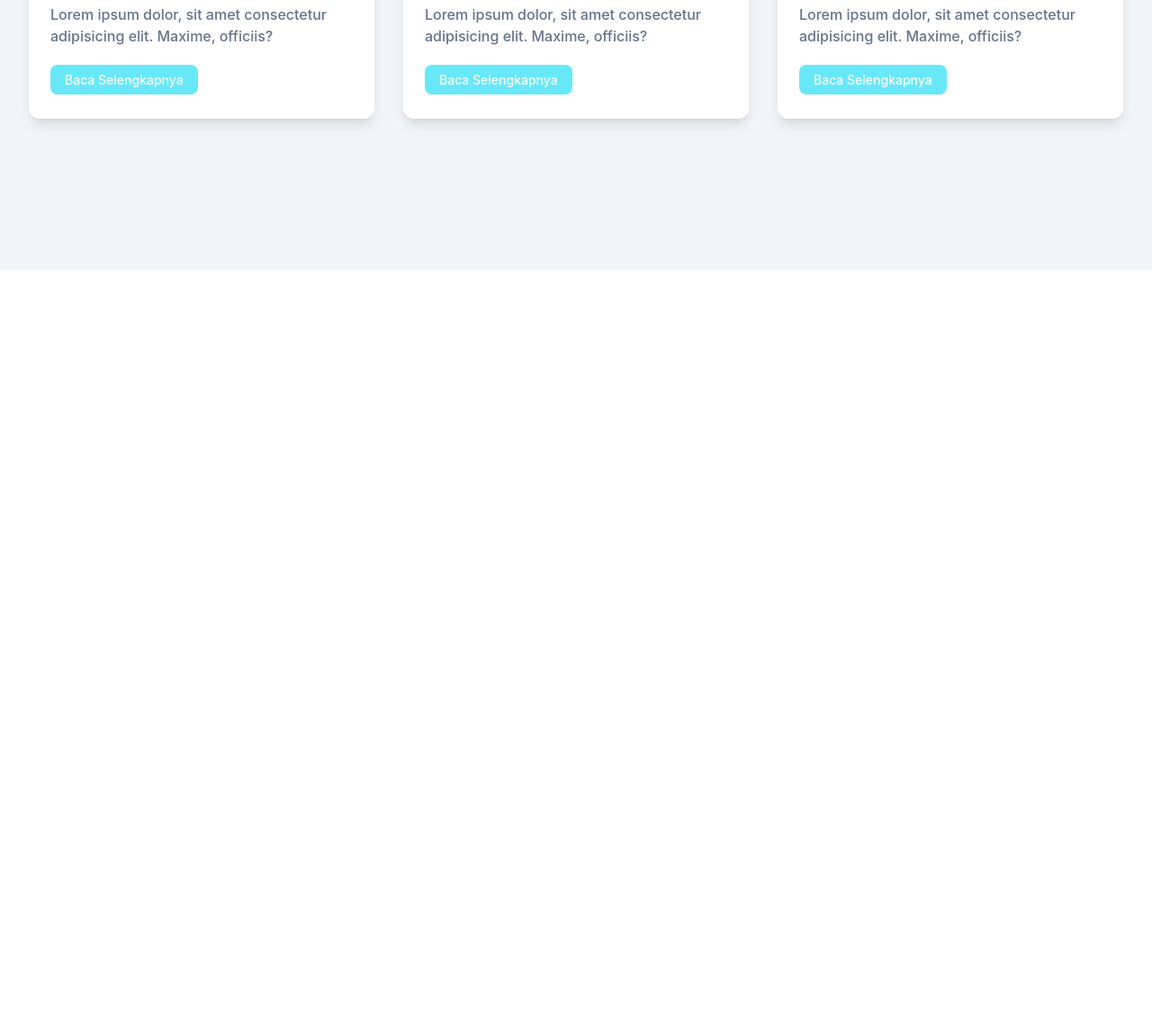
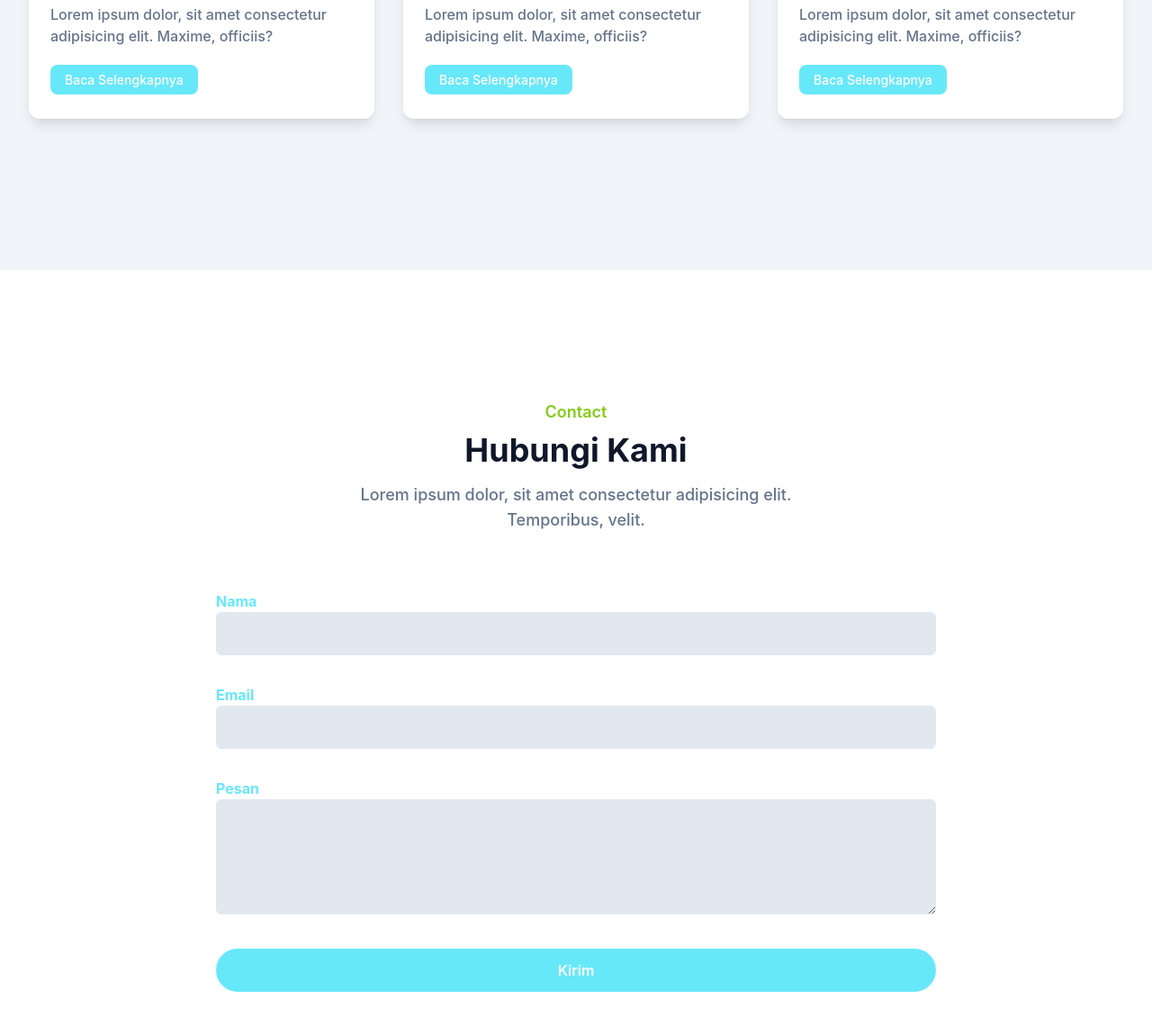
Before and after one commit to silmidina/portofolio-tailwind, a website: page index.html in a window 1280 px wide. Shown: the part 3872-5012 px from the top of the page at 90% size. Before the commit the page ends 4172 px from the top, so only its background shows below. Drawn offline with Linux system fonts and the light colour scheme.

Commit message:
contact section

```diff
--- a/index.html
+++ b/index.html
@@ -249,6 +249,41 @@
 </section>
 <!-- Blog Section End -->
 
+<!-- Contact Section Start -->
+ <section id="contact" class="pt-36 pb-32">
+  <div class="container">
+    <div class="w-full px-4">
+      <div class="max-w-xl mx-auto text-center mb-16">
+        <h4 class="font-semibold text-lg text-lime mb-2">Contact</h4>
+        <h2 class="font-bold text-dark text-3xl mb-4 sm:text-4xl lg:text-4xl">Hubungi Kami</h2>
+        <p class="font-medium text-secondary md:text-lg">Lorem ipsum dolor, sit amet consectetur adipisicing elit. Temporibus, velit.</p>
+      </div>
+    </div>
+
+    <form>
+    <div class="w-full lg:w-2/3 lg:mx-auto">
+    <div class="w-full px-4 mb-8">
+      <label for="name" class="text-base font-bold text-primary">Nama</label>
+      <input type="text" id="name" class="w-full bg-slate-200 text-dark p-3 rounded-md focus:outline-none focus:ring-primary focus:ring-1 focus:border-primary">
+    </div>
+    <div class="w-full px-4 mb-8">
+      <label for="email" class="text-base font-bold text-primary">Email</label>
+      <input type="email" id="email" class="w-full bg-slate-200 text-dark p-3 rounded-md focus:outline-none focus:ring-primary focus:ring-1 focus:border-primary">
+    </div>
+    <div class="w-full px-4 mb-8">
+      <label for="message" class="text-base font-bold text-primary">Pesan</label>
+      <textarea type="message" id="message" class="w-full bg-slate-200 text-dark p-3 rounded-md focus:outline-none focus:ring-primary focus:ring-1 focus:border-primary h-32">
+      </textarea>
+    </div>
+    <div class="w-full px-4">
+      <button class="text-base font-semibold text-white bg-primary py-3 px-8 rounded-full w-full hover:opacity-80 hover:shadow-lg transition duration-500">Kirim</button>
+    </div>
+  </div>
+  </form>
+  </div>
+ </section>
+<!-- Contact Section End -->
+
   <script src="js/script.js"></script>
 </body>
 </html>
```
Also changed, not shown: src/output.css.
